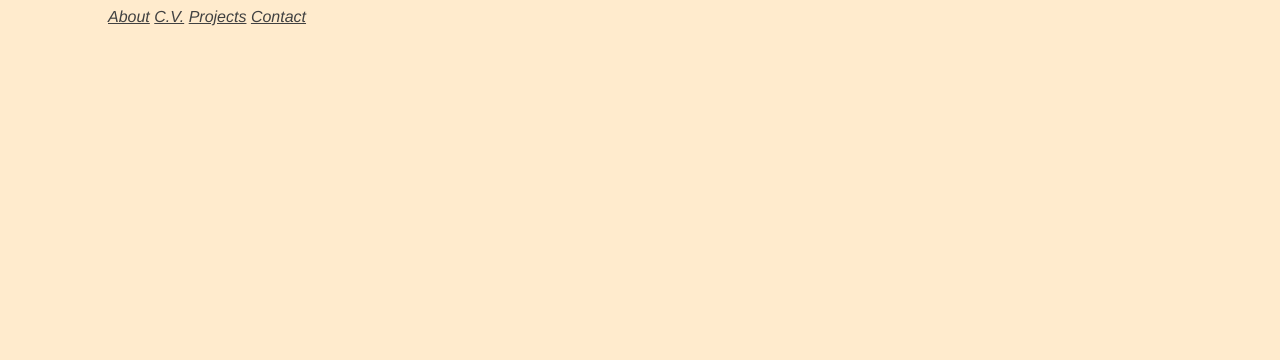
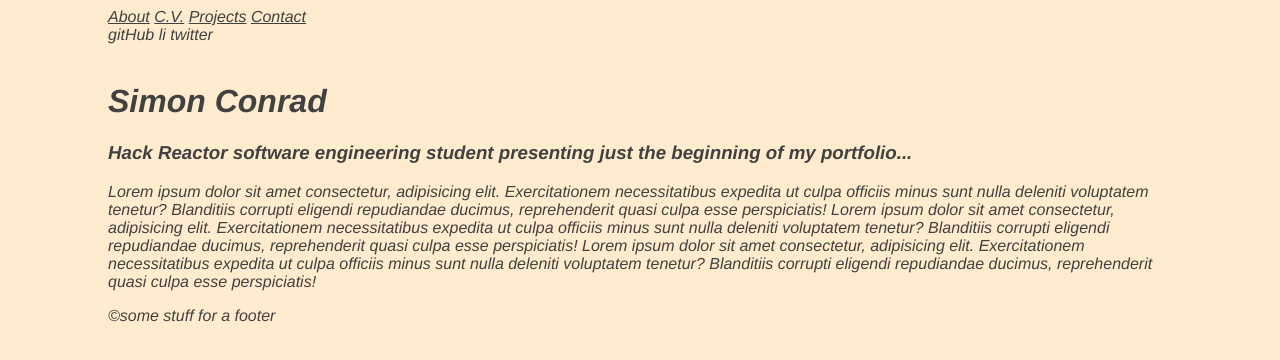
Before and after one commit to SlySkillet/portfolio-second-draft, a plain HTML site: page index.html in a window 1280 px wide. Drawn offline with Linux system fonts and the light colour scheme.

Commit message:
reorganize header markup

```diff
--- a/index.html
+++ b/index.html
@@ -9,12 +9,50 @@
   </head>
   <body>
     <div class="container">
-      <nav>
-        <a href="#">About</a>
-        <a href="#">C.V.</a>
-        <a href="#">Projects</a>
-        <a href="#">Contact</a>
-      </nav>
+      <!-- TOP SECTION -->
+      <div class="header">
+        <div class="navigation">
+          <nav class="links-local">
+            <a href="#">About</a>
+            <a href="cv.htm">C.V.</a>
+            <a href="projects.html">Projects</a>
+            <a href="#">Contact</a>
+          </nav>
+          <nav class="links-external">
+            <a>gitHub</a>
+            <a>li</a>
+            <a>twitter</a>
+          </nav>
+        </div>
+
+        <div class="lower-header">
+          <img />
+          <h1 class="name">Simon Conrad</h1>
+          <h3 class="page-subtitle">
+            Hack Reactor software engineering student presenting just the
+            beginning of my portfolio...
+          </h3>
+        </div>
+      </div>
+      <!-- ABOUT SECTION CONTENT -->
+      <div class="about">
+        <p class="about-content">
+          Lorem ipsum dolor sit amet consectetur, adipisicing elit.
+          Exercitationem necessitatibus expedita ut culpa officiis minus sunt
+          nulla deleniti voluptatem tenetur? Blanditiis corrupti eligendi
+          repudiandae ducimus, reprehenderit quasi culpa esse perspiciatis!
+          Lorem ipsum dolor sit amet consectetur, adipisicing elit.
+          Exercitationem necessitatibus expedita ut culpa officiis minus sunt
+          nulla deleniti voluptatem tenetur? Blanditiis corrupti eligendi
+          repudiandae ducimus, reprehenderit quasi culpa esse perspiciatis!
+          Lorem ipsum dolor sit amet consectetur, adipisicing elit.
+          Exercitationem necessitatibus expedita ut culpa officiis minus sunt
+          nulla deleniti voluptatem tenetur? Blanditiis corrupti eligendi
+          repudiandae ducimus, reprehenderit quasi culpa esse perspiciatis!
+        </p>
+      </div>
+      <!-- FOOTER -->
+      <div class="footer">©some stuff for a footer</div>
     </div>
     <script src="script.js"></script>
   </body>
```
